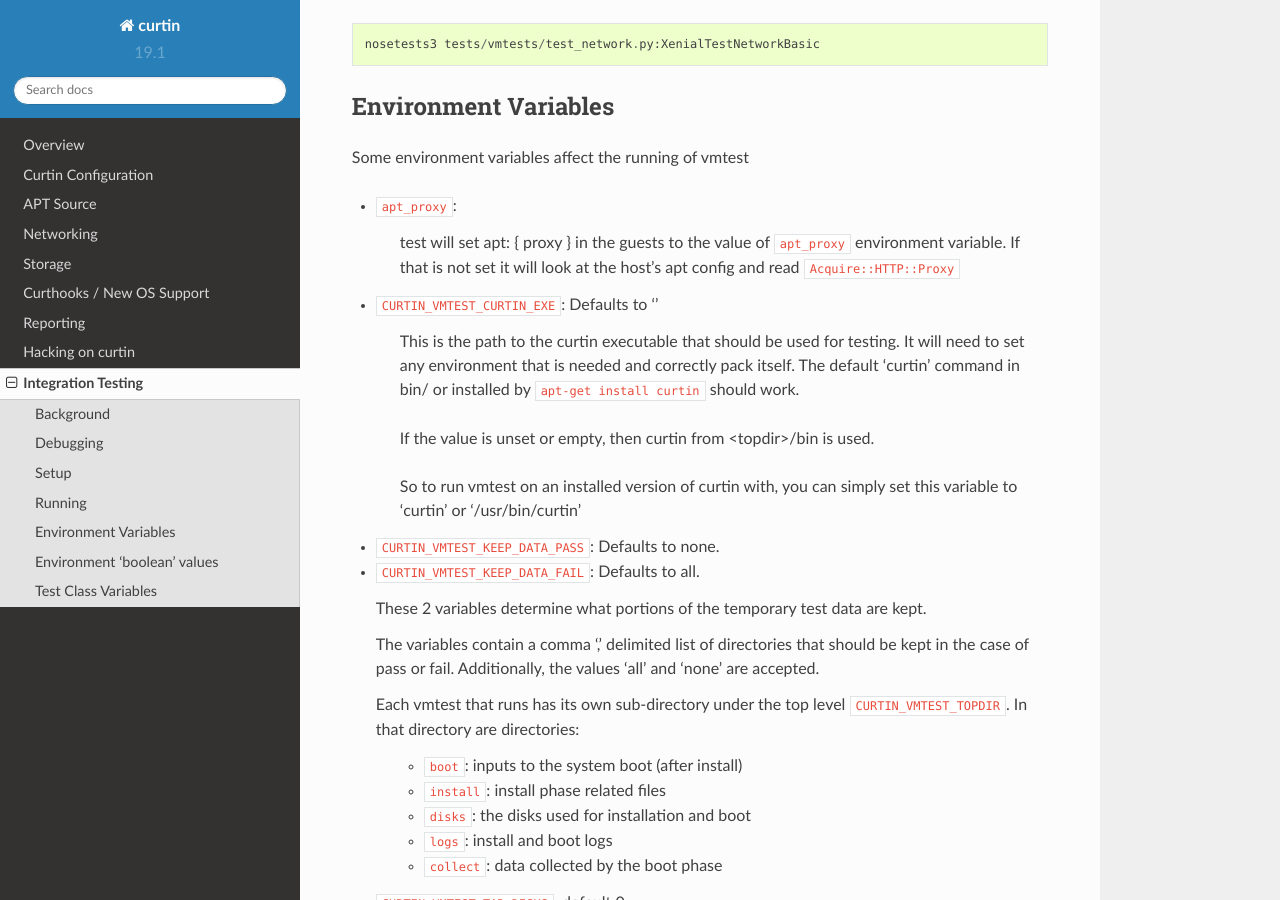
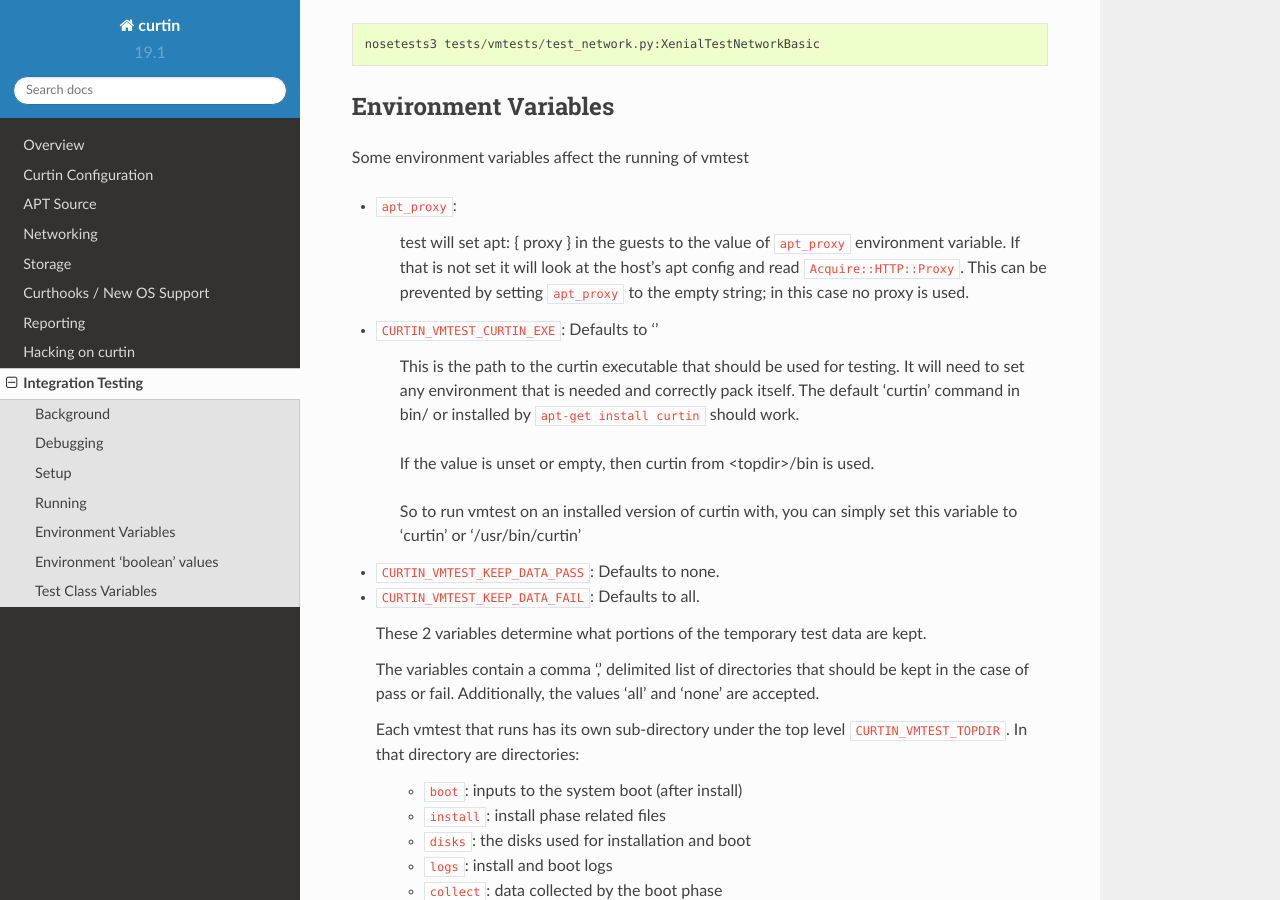
Before and after one commit to canonical/curtin, a Sphinx documentation site: the page built from doc/topics/integration-testing.rst, in a window 1280 px wide and 900 px high, scrolled down 2509 px. Built offline with Sphinx 7.4.7 and the Read the Docs theme 2.0.0, drawn with Linux system fonts in a browser that asks for light colours.

Commit message:
apt_proxy env var set but empty => do not setup any proxy
Sample use case: apt-cacher-ng is setup as the apt proxy
on the host system (via  Acquire::HTTP::Proxy), but it is
not wanted and not functional in the guest systems used
for the vmtests.

```diff
--- a/doc/topics/integration-testing.rst
+++ b/doc/topics/integration-testing.rst
@@ -128,7 +128,8 @@ Some environment variables affect the running of vmtest
 
     test will set apt: { proxy } in the guests to the value of ``apt_proxy``
     environment variable.  If that is not set it will look at the host's apt
-    config and read ``Acquire::HTTP::Proxy``
+    config and read ``Acquire::HTTP::Proxy``. This can be prevented by
+    setting ``apt_proxy`` to the empty string; in this case no proxy is used.
 
 - ``CURTIN_VMTEST_CURTIN_EXE``: Defaults to ''
 
```
Also changed, not shown: 2 other files.
